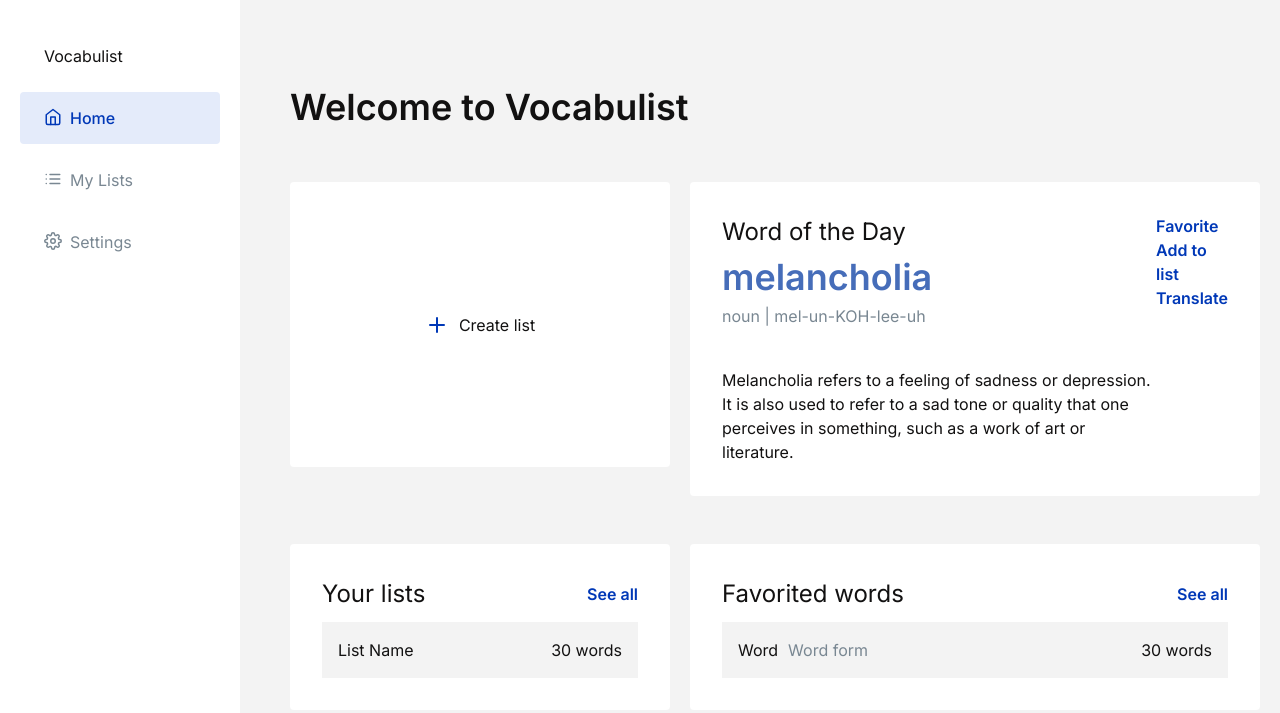
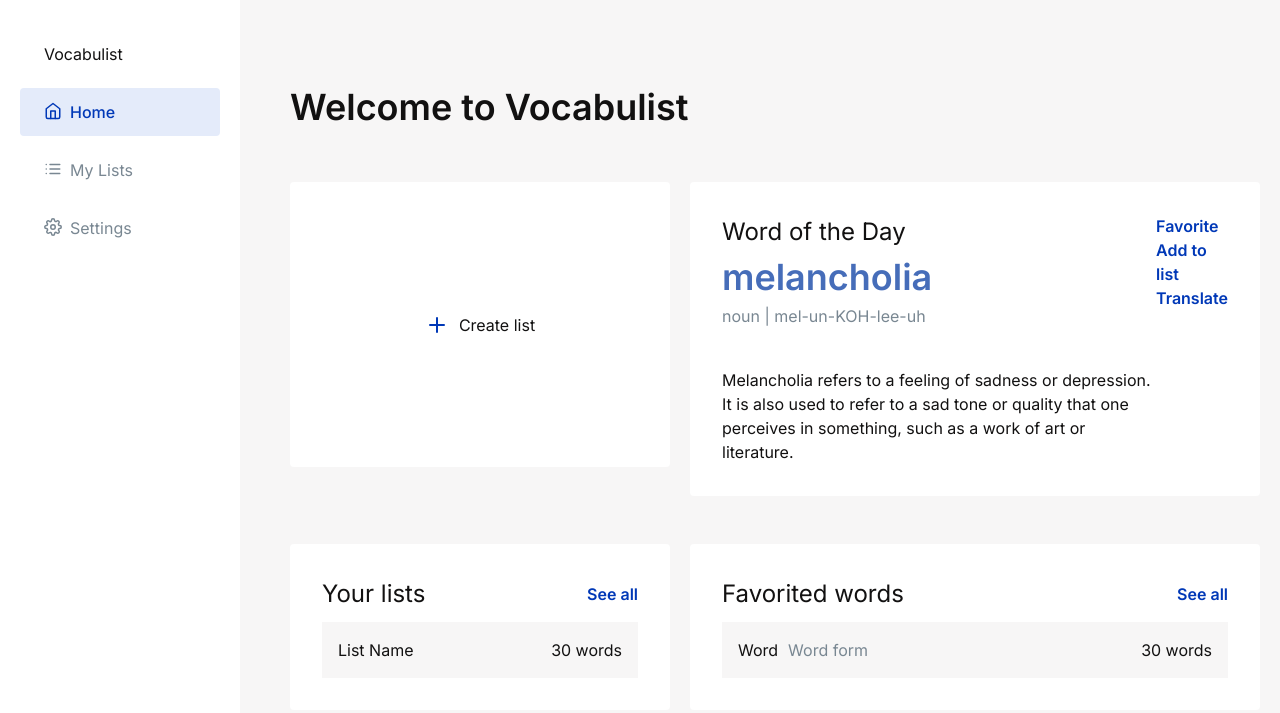
Before and after one commit to apanat01/vocabulist, a plain HTML site: page index.html in a window 1280 px wide. Drawn offline with nearby package versions, Linux system fonts and the light colour scheme.

Commit message:
color adjustments

```diff
--- a/index.html
+++ b/index.html
@@ -46,7 +46,7 @@
           <div>
             <div style="padding-bottom: 40px;">
               <h3>Word of the Day</h3>
-              <h1 style="color: var(--blueLight)">melancholia</h1>
+              <h1 style="color: var(--blueMedium)">melancholia</h1>
               <p style="color: var(--greyDark)">noun | mel-un-KOH-lee-uh</p>
             </div>
             <p>Melancholia refers to a feeling of sadness or depression. It is also used to refer to a sad tone or quality that one perceives in something, such as a work of art or literature.</p>
--- a/styles/base.css
+++ b/styles/base.css
@@ -2,9 +2,11 @@
 
 :root {
   --bluePrimary: #0038B7;
-  --blueLight: #466DB9;
+  --blueMedium: #466DB9;
+  --blueLight: #e4ebfa;
+  --blueLighter: #f4f8ff;
   --yellowPrimary: #ffc700;
-  --greyLight: #f3f3f3;
+  --greyLight: #f7f6f6;
   --greyMedium: #c6cbce;
   --greyDark: #798792;
   --text: #121111;
--- a/styles/navbar.css
+++ b/styles/navbar.css
@@ -12,17 +12,17 @@ nav {
 }
 
 .navBarItem {
-  padding: 14px 24px 14px 24px;
+  padding: 12px 24px 12px 24px;
   margin-bottom: 10px;
   border-radius: 4px;
 }
 
 .navBarItem:hover {
-  background-color: rgb(238, 243, 253);
+  background-color: var(--blueLighter);
 }
 
 .navBarItem.current {
-  background-color: rgb(228, 235, 250);
+  background-color: var(--blueLight);
 }
 
 .navBarLink {
```
